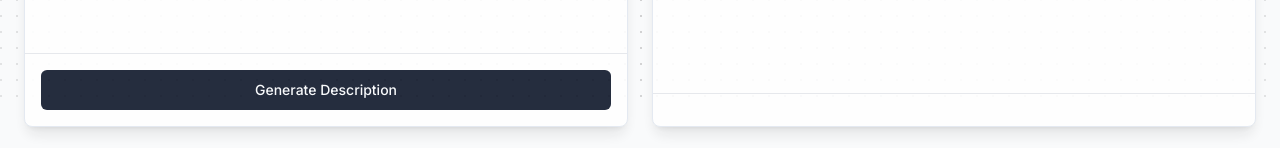
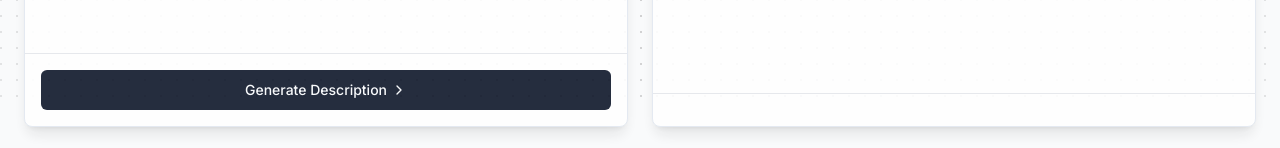
Before and after one commit to romillyeveleigh/cv-explorer, a Next.js app: page / in a window 1280 px wide. Shown: the part 689-837 px from the top of the page. Built offline with nearby package versions, Linux system fonts and the light colour scheme.

Commit message:
removed console error

```diff
--- a/src/app/components/InputForm.tsx
+++ b/src/app/components/InputForm.tsx
@@ -8,7 +8,7 @@ import React, {
   Dispatch,
   SetStateAction,
 } from "react";
-import { X, Loader2 } from "lucide-react";
+import { X, Loader2, ChevronRightIcon } from "lucide-react";
 import { Button } from "@/components/ui/button";
 import { Input } from "@/components/ui/input";
 import { Label } from "@/components/ui/label";
@@ -27,6 +27,8 @@ import {
   isNewOption,
   renderIcon,
 } from "../utils";
+
+const CV_TEXT = process.env["NEXT_PUBLIC_CV_TEXT"];
 
 type Option = {
   id: string;
@@ -57,6 +59,7 @@ const InputForm: FC<InputFormProps> = ({
   const [expandedGroups, setExpandedGroups] = useState<string[]>([]);
   const [customOptions, setCustomOptions] = useState<Option[]>([]);
   const dropdownRef = useRef<HTMLDivElement>(null);
+  const hasGeneratedContent = useRef(false);
 
   const allOptionGroups: OptionGroup[] = [
     ...OPTION_GROUPS,
@@ -87,19 +90,22 @@ const InputForm: FC<InputFormProps> = ({
 
   const handleOptionToggle = (optionLabel: string) => {
     if (isNewOption(optionLabel, allOptions)) {
-      setCustomOptions((prev) => [
-        ...prev,
-        { id: optionLabel, label: capitalizeFirstLetter(optionLabel) },
-      ]);
+      const newOption = {
+        id: optionLabel,
+        label: capitalizeFirstLetter(optionLabel),
+      };
+      setCustomOptions((prev) => [...prev, newOption]);
+      setSelectedOptions((prev) => [...prev, newOption.label]);
+    } else {
+      setSelectedOptions((prev) => {
+        const newOptions = prev.includes(optionLabel)
+          ? prev.filter((option) => option !== optionLabel)
+          : [...prev, optionLabel];
+
+        return newOptions;
+      });
     }
-    setSelectedOptions((prev) => {
-      const newOptions = prev.includes(optionLabel)
-        ? prev.filter((option) => option !== optionLabel)
-        : [...prev, optionLabel];
-      setInputValue("");
-      return newOptions;
-    });
-
+    setInputValue("");
     setIsDropdownOpen(false);
   };
 
@@ -111,12 +117,10 @@ const InputForm: FC<InputFormProps> = ({
 
   const handleSubmit = async (e: React.FormEvent) => {
     e.preventDefault();
-    // setIsLoading(true);
-    const prompt = generatePrompt(
-      process.env["NEXT_PUBLIC_CV_TEXT"],
-      selectedOptions
-    );
+    hasGeneratedContent.current = false;
+    const prompt = generatePrompt(CV_TEXT, selectedOptions);
     await updateThread(prompt, true);
+    hasGeneratedContent.current = true;
   };
 
   const toggleGroupExpansion = (groupName: string) => {
@@ -143,12 +147,10 @@ const InputForm: FC<InputFormProps> = ({
     };
   }, []);
 
-  const isSelectedOption = (option: string) => {
-    return selectedOptions.includes(option);
-  };
+  const isSelected = (option: string) => selectedOptions.includes(option);
 
   return (
-    <Card className="lg:w-1/2 shadow-lg flex flex-col" >
+    <Card className="lg:w-1/2 shadow-lg flex flex-col">
       <CardHeader>
         <CardTitle>Select Technologies</CardTitle>
       </CardHeader>
@@ -250,17 +252,15 @@ const InputForm: FC<InputFormProps> = ({
                           key={option.id}
                           type="button"
                           variant={
-                            isSelectedOption(option.label)
-                              ? "default"
-                              : "outline"
+                            isSelected(option.label) ? "default" : "outline"
                           }
                           onClick={() => handleOptionToggle(option.label)}
                           className={`text-xs border ${
-                            isSelectedOption(option.label)
+                            isSelected(option.label)
                               ? "border-primary"
                               : "border-input"
                           } flex items-center `}
-                          aria-pressed={isSelectedOption(option.label)}
+                          aria-pressed={isSelected(option.label)}
                         >
                           {renderIcon(option.id)}
                           {option.label}
@@ -289,16 +289,19 @@ const InputForm: FC<InputFormProps> = ({
         <Button
           type="submit"
           className="w-full"
-          disabled={isLoading}
+          disabled={isLoading && hasGeneratedContent.current === false}
           onClick={handleSubmit}
         >
-          {isLoading ? (
+          {isLoading && hasGeneratedContent.current === false ? (
             <>
               <Loader2 className="mr-2 h-4 w-4 animate-spin" />
               Generating...
             </>
           ) : (
-            "Generate Description"
+            <span className="group inline-flex items-center">
+              Generate Description{" "}
+              <ChevronRightIcon className="ml-1 h-4 w-4 transition-transform duration-300 group-hover:translate-x-1" />
+            </span>
           )}
         </Button>
       </CardFooter>
```
